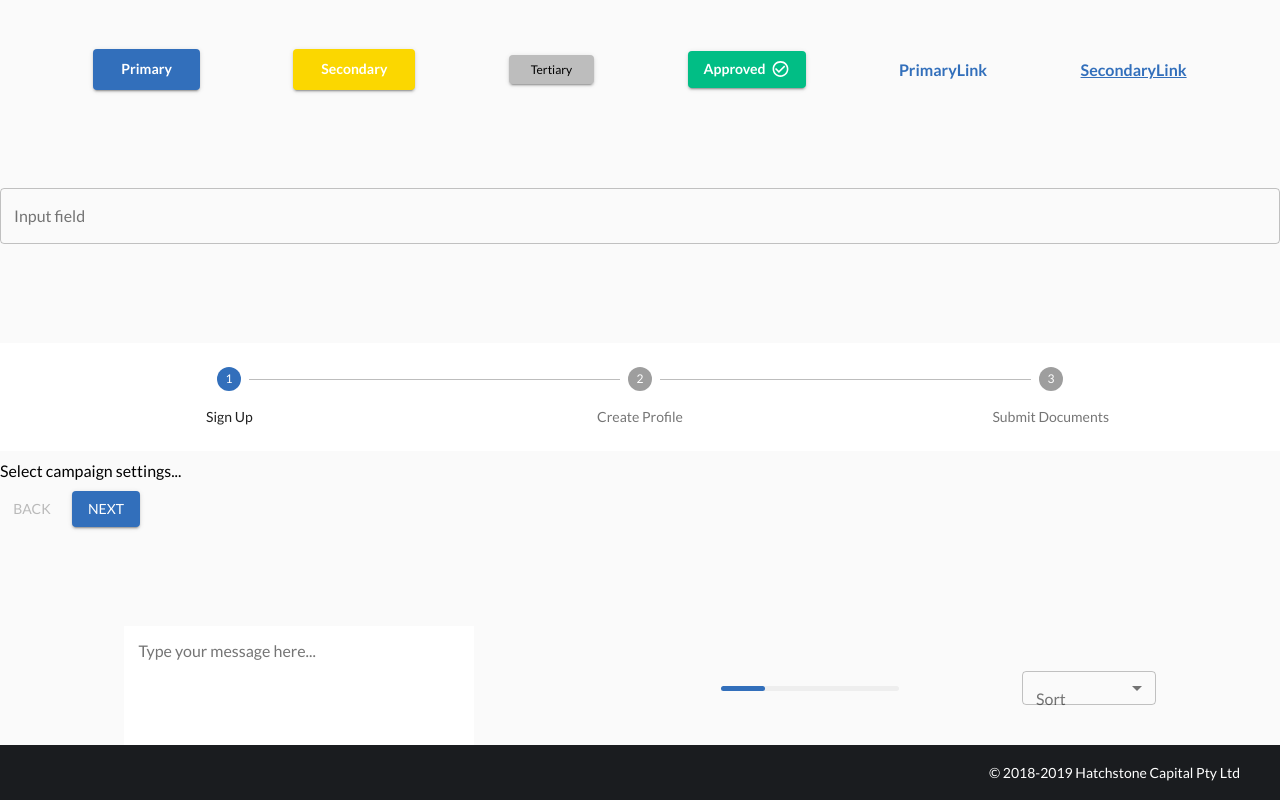
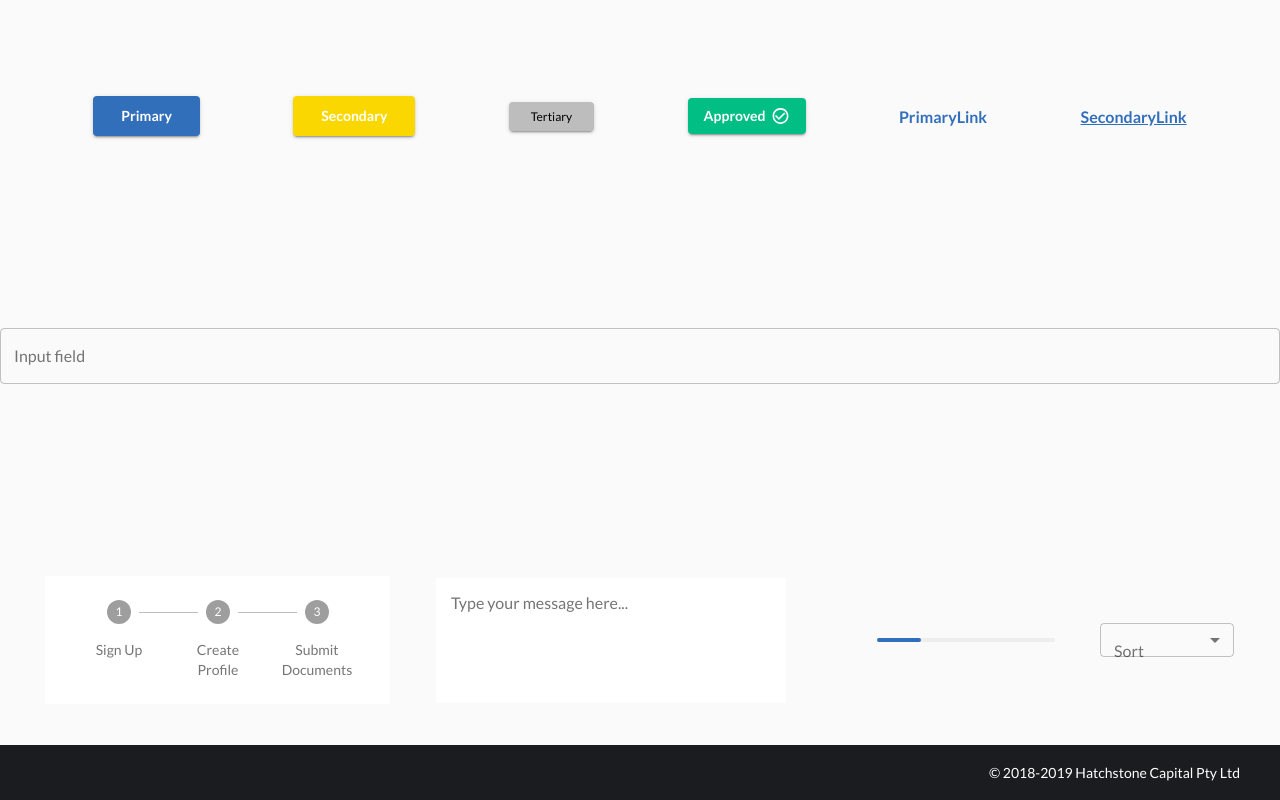
Before and after one commit to tomsmi321/hatchstone-frontend, a React (Create React App) app: page /ui-kit in a window 1280 px wide. Built offline with nearby package versions, Linux system fonts and the light colour scheme.

Commit message:
Stepper functionality working. Imported and rendered in the relevant pages

```diff
--- a/src/components/DocumentsUpload/SubmitDocuments.jsx
+++ b/src/components/DocumentsUpload/SubmitDocuments.jsx
@@ -4,7 +4,7 @@ import styled from "styled-components";
 import { PrimaryButton } from "../../uiKit/Button";
 import Typography from "../../uiKit/Typography";
 import { PrimaryLink, SecondaryLink } from "../../uiKit/Link";
-import { UserProgressA } from "./UserProgress";
+import Stepper from '../../uiKit/Stepper'
 
 const Container = styled.div`
   display: flex;
@@ -31,7 +31,7 @@ const SubmitDocuments = (props) => {
   const profileId = props.match.params.id
   return (
     <>
-      <UserProgressA />
+      <Stepper inputSteps={['Sign Up', 'Create Profile', 'Submit Documents']}/>
       <Container>
         <h2>Upload Documents</h2>
         <p>Approved Identification</p>
--- a/src/components/SignUp/CreateProfile.jsx
+++ b/src/components/SignUp/CreateProfile.jsx
@@ -9,6 +9,7 @@ import { Formik } from 'formik'
 import * as Yup from "yup"
 import axios from "axios"
 import { AuthContext } from '../../contexts/AuthContext'
+import Stepper from '../../uiKit/Stepper'
 
 const Container = styled.div`
   display: flex;
@@ -89,6 +90,8 @@ const CreateProfilePage = () => {
   }
 
   return (
+    <>
+      <Stepper inputSteps={['Sign Up', 'Create Profile', 'Submit Documents']}/>
       <Container>
         <Formik
           initialValues={{
@@ -115,6 +118,7 @@ const CreateProfilePage = () => {
           {(props) => <CreateProfileForm {...props} />}
         </Formik>
       </Container>
+    </>
   )
 }
 
--- a/src/uiKit/Stepper.jsx
+++ b/src/uiKit/Stepper.jsx
@@ -1,10 +1,14 @@
-import React from 'react';
+import React, { useEffect, useContext } from 'react'
 import { makeStyles } from '@material-ui/core/styles';
+import styled from 'styled-components'
 import Stepper from '@material-ui/core/Stepper';
 import Step from '@material-ui/core/Step';
 import StepLabel from '@material-ui/core/StepLabel';
 import Button from '@material-ui/core/Button';
 import Typography from '@material-ui/core/Typography';
+import { AuthContext } from '../contexts/AuthContext'
+import { UserContext } from '../contexts/UserContext'
+import { useLocation } from 'react-router-dom';
 
 const useStyles = makeStyles(theme => ({
   root: {
@@ -15,11 +19,11 @@ const useStyles = makeStyles(theme => ({
   },
   instructions: {
     marginTop: theme.spacing(1),
-    marginBottom: theme.spacing(1),
+    marginBottom: theme.spacing(2),
   },
 }));
 
-function getSteps(steps) {
+const getSteps = (steps) => {
   // Spread the props array that was passed in so the Stepper can be dynamic with amount of steps it displays whenever it is rendered
   // Allows Stepper to be a reusable component
   return [...steps];
@@ -38,9 +42,30 @@ function getStepContent(stepIndex) {
   }
 }
 
-export default function HorizontalLabelPositionBelowStepper({ inputSteps }) {
+
+const HorizontalLabelPositionBelowStepper = ({ inputSteps }) => {
+  const location = useLocation()
+  const { currentUser } = useContext(AuthContext);
+  console.log(currentUser)
+    // function to check whether the user has satisfied moving on to the next step base on the URL path
+  const getUsersStep = (currentUser) => {
+    console.log('HERRRREE')
+    console.log(location.pathname)
+    console.log('currentUser logged from Stepper', currentUser)
+    console.log(location.pathname === `/submit-documents/${currentUser._id}`)
+    if (location.pathname === '/create-profile') {
+      return 0
+    } else if (location.pathname === `/submit-documents/${currentUser._id}`) {
+      return 1
+    } else {
+      return 'unknown stepIndex'
+    }
+  }
+
   const classes = useStyles();
-  const [activeStep, setActiveStep] = React.useState(0);
+  const [activeStep, setActiveStep] = React.useState(getUsersStep(currentUser));
+  // const { currentUserProfile } = useContext(UserContext)
+
   const steps = getSteps(inputSteps);
 
   const handleNext = () => {
@@ -55,8 +80,22 @@ export default function HorizontalLabelPositionBelowStepper({ inputSteps }) {
     setActiveStep(0);
   };
 
+  // function to check whether the user has satisfied moving on to the next step
+  // const getUsersStep = () => {
+  //   // if ('currentUser exist and currentUser\'s profile does not exist') {
+  //   if (Object.keys(currentUser).length && !Object.keys(currentUserProfile).length) {
+  //     return 'step 1'
+  //   // } else if ('currentUser and currentUser\'s profile exist, but documents array does not equal total documents for user\'s respective investorType') {
+  //   } else if (Object.keys(currentUser).length && Object.keys(currentUserProfile).length && currentUserProfile.documents) {
+  //   return 'step 2'
+  //   } else if ('currentUser and currentUser\'s profile exist and documents array equals total documents for user\'s respective investorType') {
+  //     return 'step 3'
+  //   } else {
+  //   return 'step 0'
+  //   }
+  // }
+
   return (
-    <div className={classes.root}>
     <Stepper activeStep={activeStep} alternativeLabel>
       {steps.map(label => (
         <Step key={label}>
@@ -64,30 +103,7 @@ export default function HorizontalLabelPositionBelowStepper({ inputSteps }) {
         </Step>
       ))}
     </Stepper>
-      <div>
-        {activeStep === steps.length ? (
-          <div>
-            <Typography className={classes.instructions}>All steps completed</Typography>
-            <Button onClick={handleReset}>Reset</Button>
-          </div>
-        ) : (
-          <div>
-            <Typography className={classes.instructions}>{getStepContent(activeStep)}</Typography>
-            <div>
-              <Button
-                disabled={activeStep === 0}
-                onClick={handleBack}
-                className={classes.backButton}
-              >
-                Back
-              </Button>
-              <Button variant="contained" color="primary" onClick={handleNext}>
-                {activeStep === steps.length - 1 ? 'Finish' : 'Next'}
-              </Button>
-            </div>
-          </div>
-        )}
-      </div>
-    </div>
   );
 }
+
+export default HorizontalLabelPositionBelowStepper
```
Lines whose indentation alone changed are shown as unchanged.
